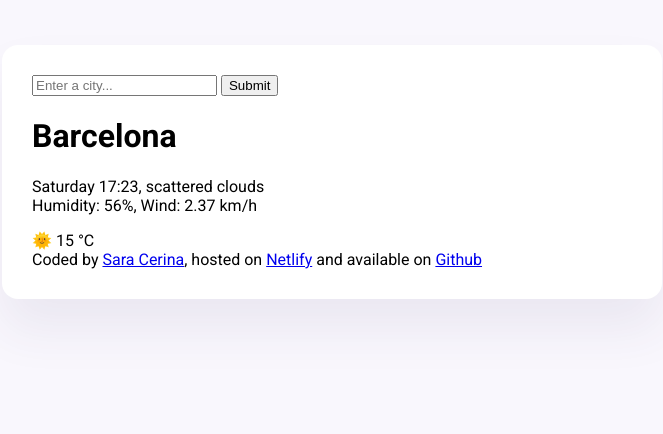
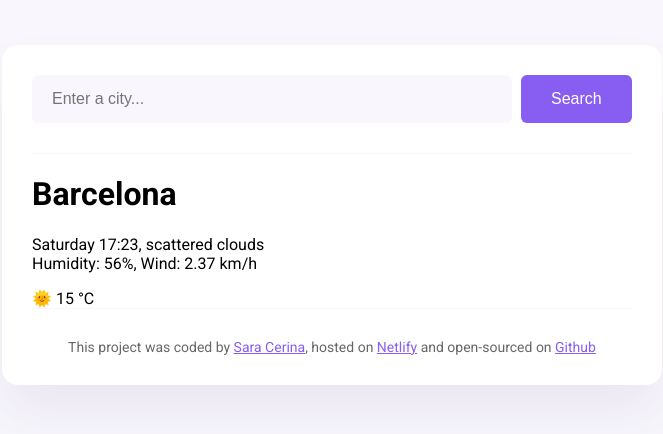
Before and after one commit to SaraCerina/Forecast, a plain HTML site: page index.html in a window 1280 px wide. Shown: the whole page, without its empty margins (308-971 px from the left). Drawn offline with Linux system fonts and the light colour scheme.

Commit message:
Styled header and footer elements
Styled header and footer HTML elements using CSS

```diff
--- a/index.html
+++ b/index.html
@@ -15,9 +15,14 @@
   <body>
     <div class="body-wrapper">
       <header>
-        <form>
-          <input type="search" placeholder="Enter a city..." required />
-          <input type="submit" value="Submit"
+        <form id="search-form">
+          <input
+            type="search"
+            placeholder="Enter a city..."
+            required
+            id="search-form-input"
+          />
+          <input type="submit" value="Search" id="search-form-button" />
         </form>
       </header>
       <main>
@@ -34,14 +39,14 @@
       </main>
 
       <footer>
-        Coded by
+        This project was coded by
         <a href="https://www.linkedin.com/in/saracerina/" target="_blank"
           >Sara Cerina</a
         >, hosted on
         <a href="https://main--forecastbysara.netlify.app/" target="_blank"
           >Netlify</a
         >
-        and available on
+        and open-sourced on
         <a href="https://github.com/SaraCerina/Forecast" target="_blank"
           >Github</a
         >
--- a/src/style.css
+++ b/src/style.css
@@ -12,3 +12,39 @@ body {
   border-radius: 16px;
   padding: 30px;
 }
+
+a {
+  color: #885df1;
+}
+
+header {
+  border-bottom: 1px solid #f9f7fd;
+  padding: 0 0 30px 0;
+}
+
+#search-form-input {
+  background-color: #f9f7fd;
+  border: none;
+  border-radius: 6px;
+  width: 80%;
+  font-size: 16px;
+  padding: 15px 20px;
+}
+
+#search-form-button {
+  background-color: #885df1;
+  padding: 15px 30px;
+  border: none;
+  font-size: 16px;
+  margin-left: 5px;
+  border-radius: 6px;
+  color: white;
+}
+
+footer {
+  border-top: 1px solid #f9f7fd;
+  padding: 30px 0 0 0;
+  text-align: center;
+  font-size: 14px;
+  color: rgba(0, 0, 0, 0.6);
+}
```
